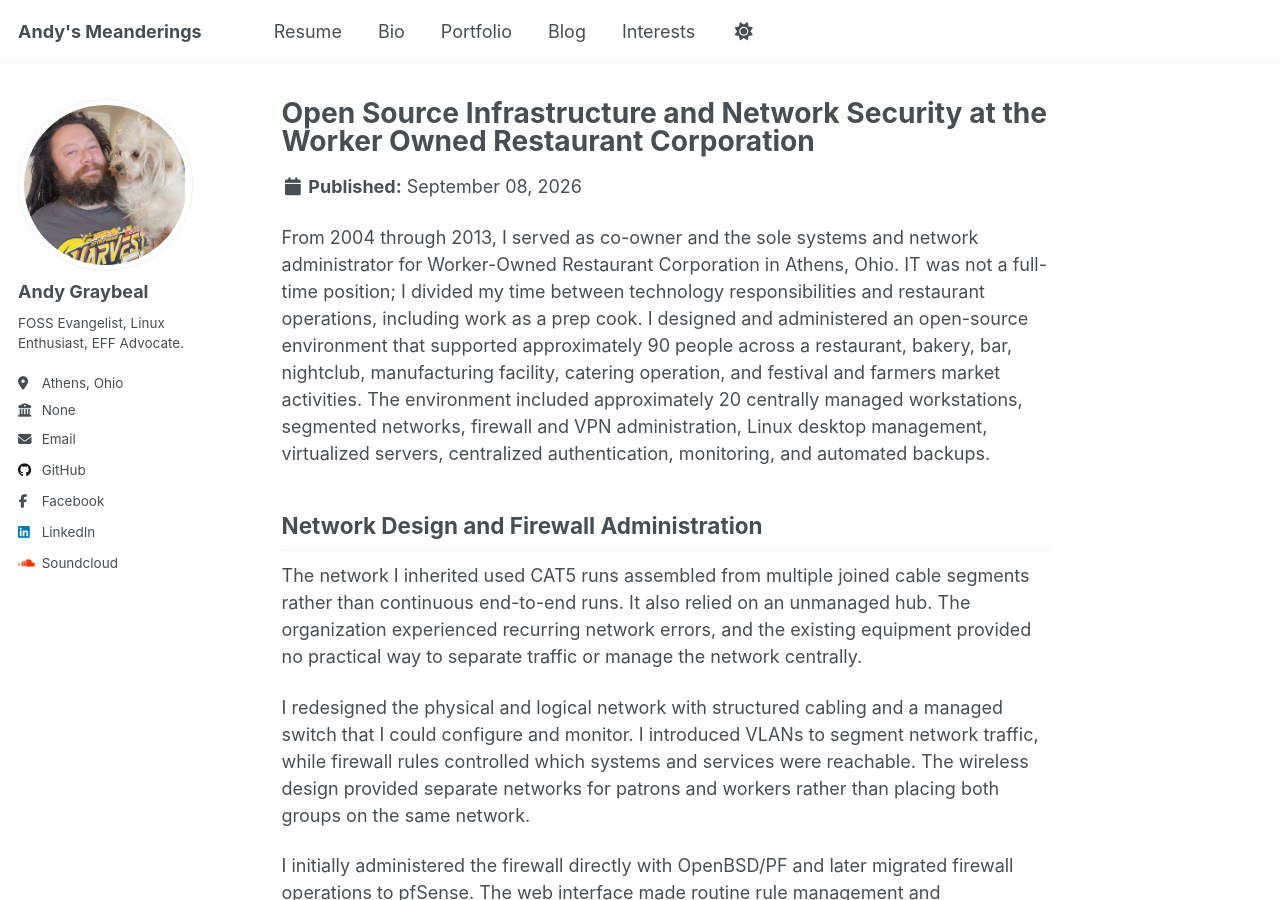
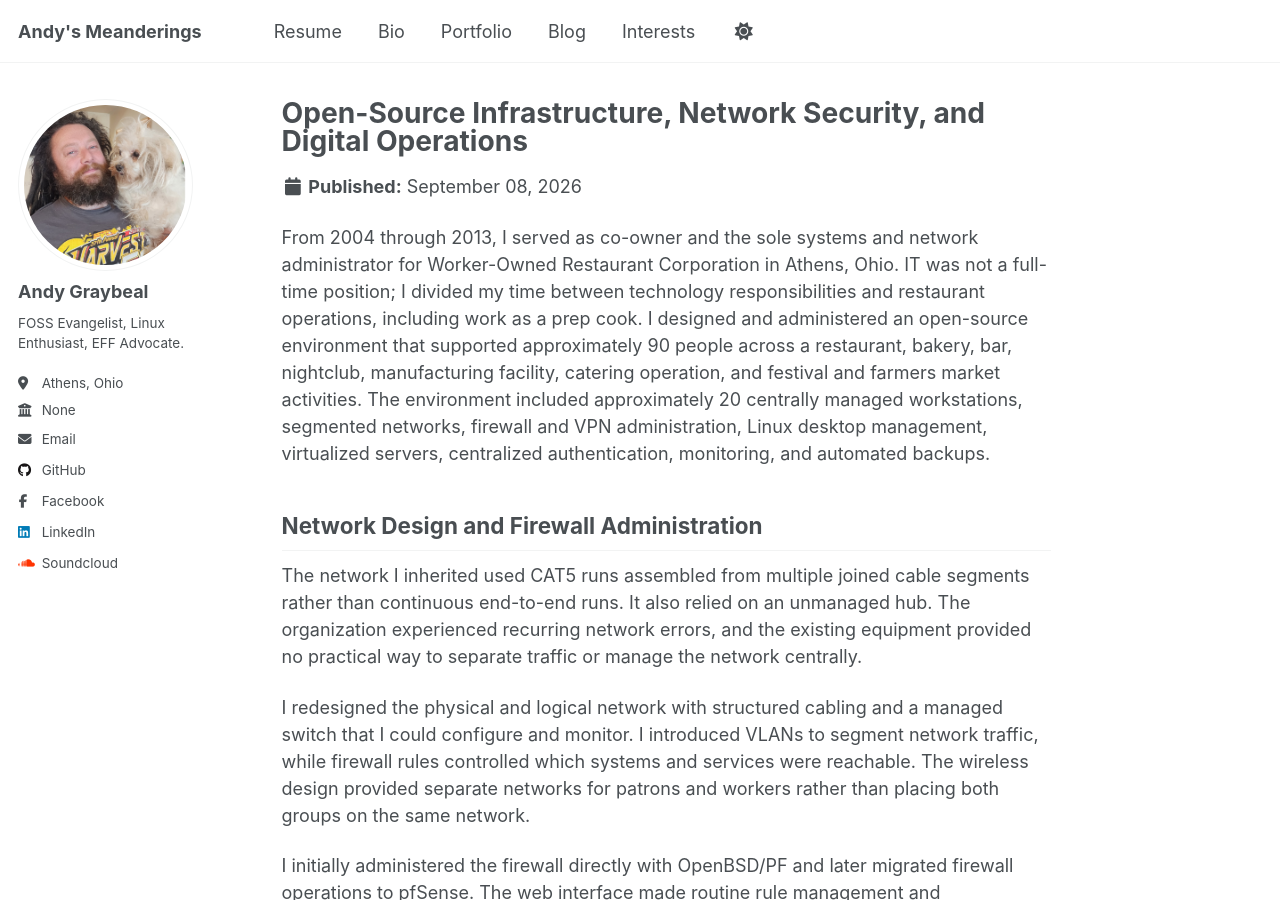
Before and after one commit to andy-graybeal/andy-graybeal.github.io, a Jekyll site: the page built from _portfolio/open_source_coop.md, in a window 1280 px wide and 900 px high. Built offline with Jekyll 4.4.1, drawn with Linux system fonts in a browser that asks for light colours; a script that is not in the unit is left out.

Commit message:
Update title for open source coop document

```diff
--- a/_portfolio/open_source_coop.md
+++ b/_portfolio/open_source_coop.md
@@ -1,5 +1,5 @@
 ---
-title: "Open Source Infrastructure and Network Security at the Worker Owned Restaurant Corporation"
+title: "Open-Source Infrastructure, Network Security, and Digital Operations"
 excerpt: "Design and administration of segmented networks, pfSense firewalls, encrypted VPNs, Linux systems, centralized IAM, virtualization, monitoring, and backups."
 collection: portfolio
 ---
```
